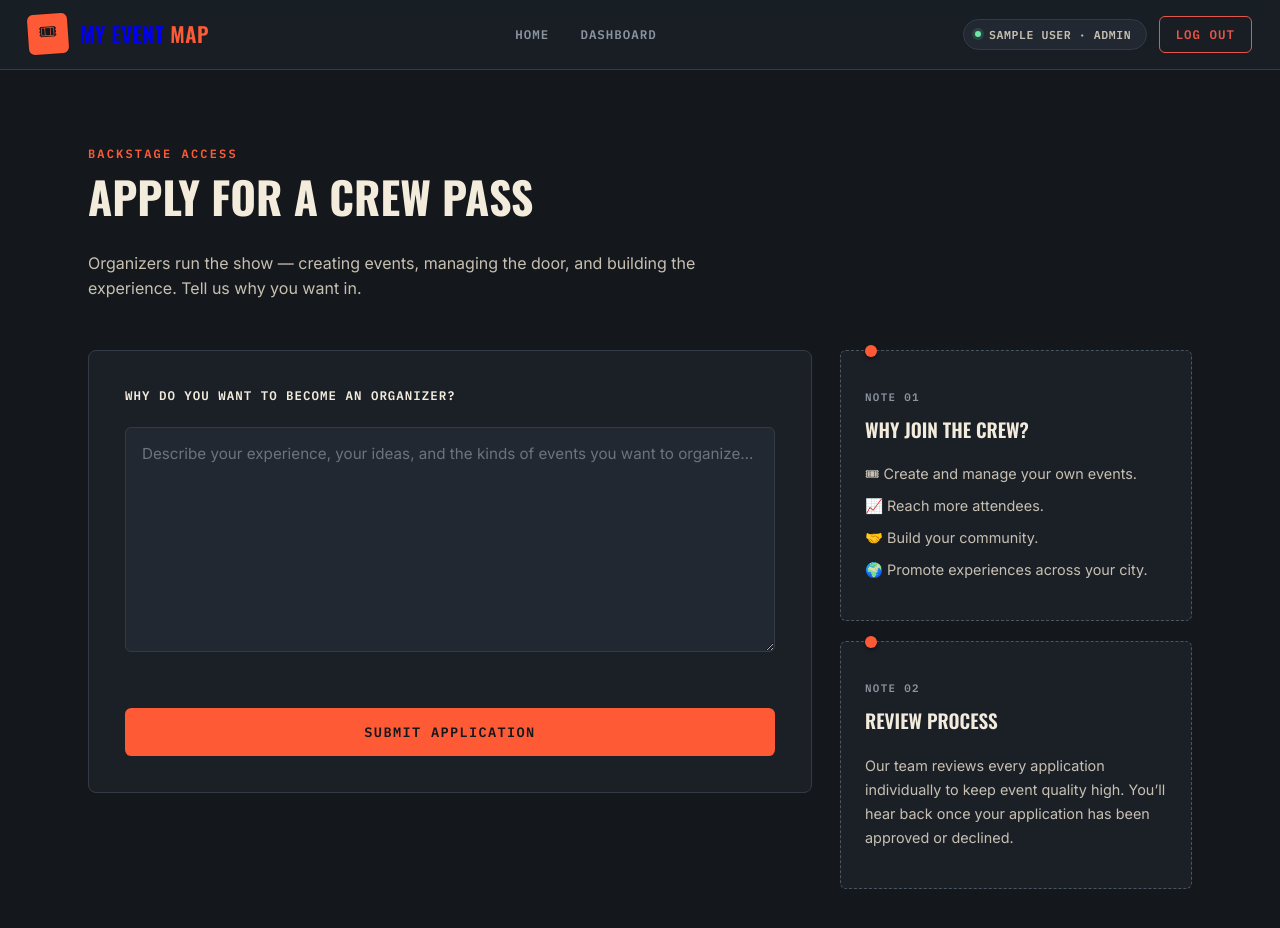
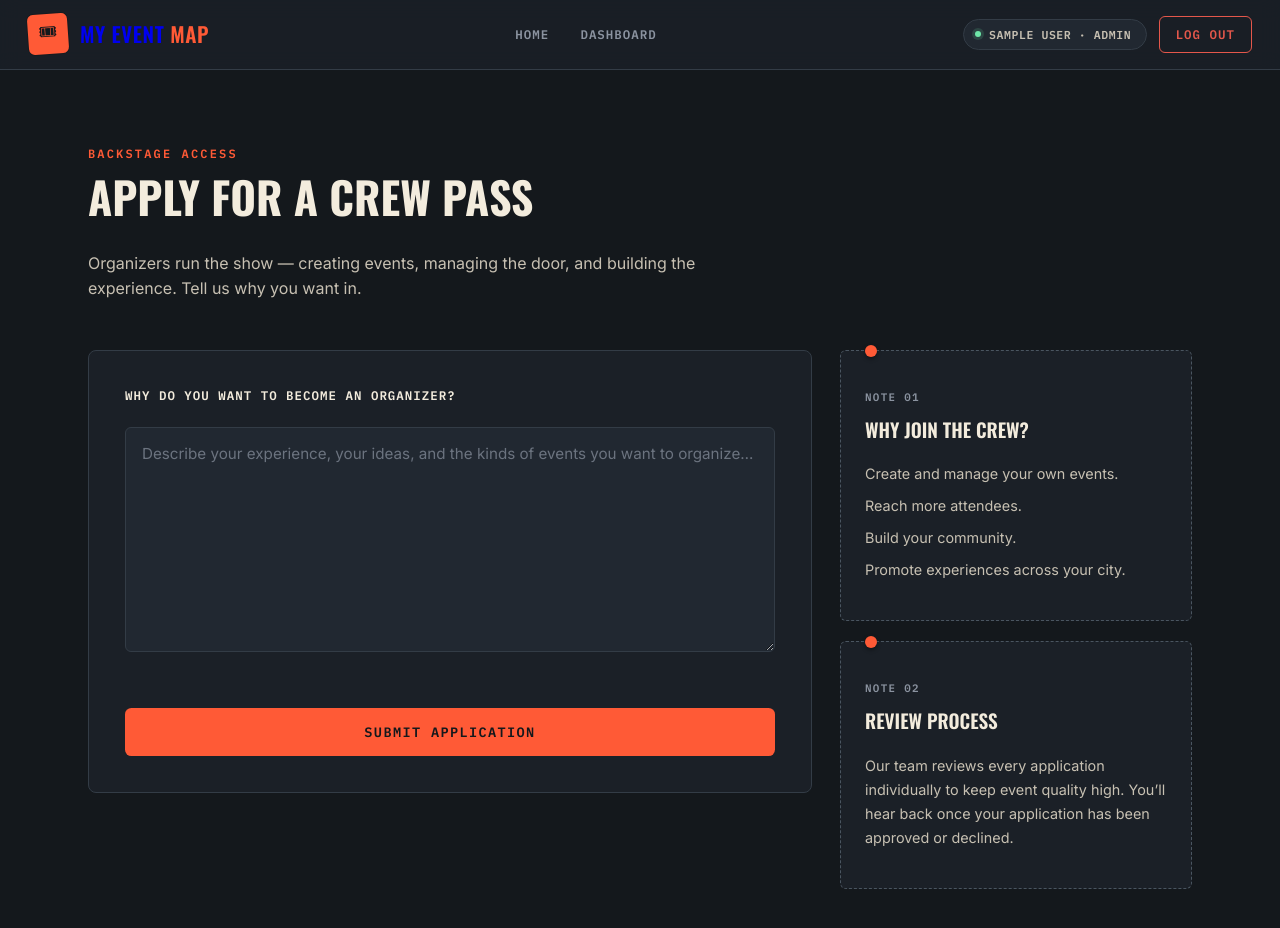
Before and after one commit to ismailourakh/myeventmap-frontend, a React (Vite) app: page /apply-organizer in a window 1280 px wide. Shown: the top 928 px of the page. Built offline with nearby package versions, Linux system fonts and the light colour scheme; no server answers; sample sign-in values are in the browser's storage.

Commit message:
remove icons

```diff
--- a/src/pages/ApplyOrganizerPage.tsx
+++ b/src/pages/ApplyOrganizerPage.tsx
@@ -77,10 +77,10 @@ export function ApplyOrganizerPage() {
               <p className="crew-note-label">Note 01</p>
               <h3 className="crew-note-title">Why Join the Crew?</h3>
               <ul className="crew-note-list">
-                <li>🎟 Create and manage your own events.</li>
-                <li>📈 Reach more attendees.</li>
-                <li>🤝 Build your community.</li>
-                <li>🌍 Promote experiences across your city.</li>
+                <li> Create and manage your own events.</li>
+                <li> Reach more attendees.</li>
+                <li> Build your community.</li>
+                <li> Promote experiences across your city.</li>
               </ul>
             </div>
 
```
